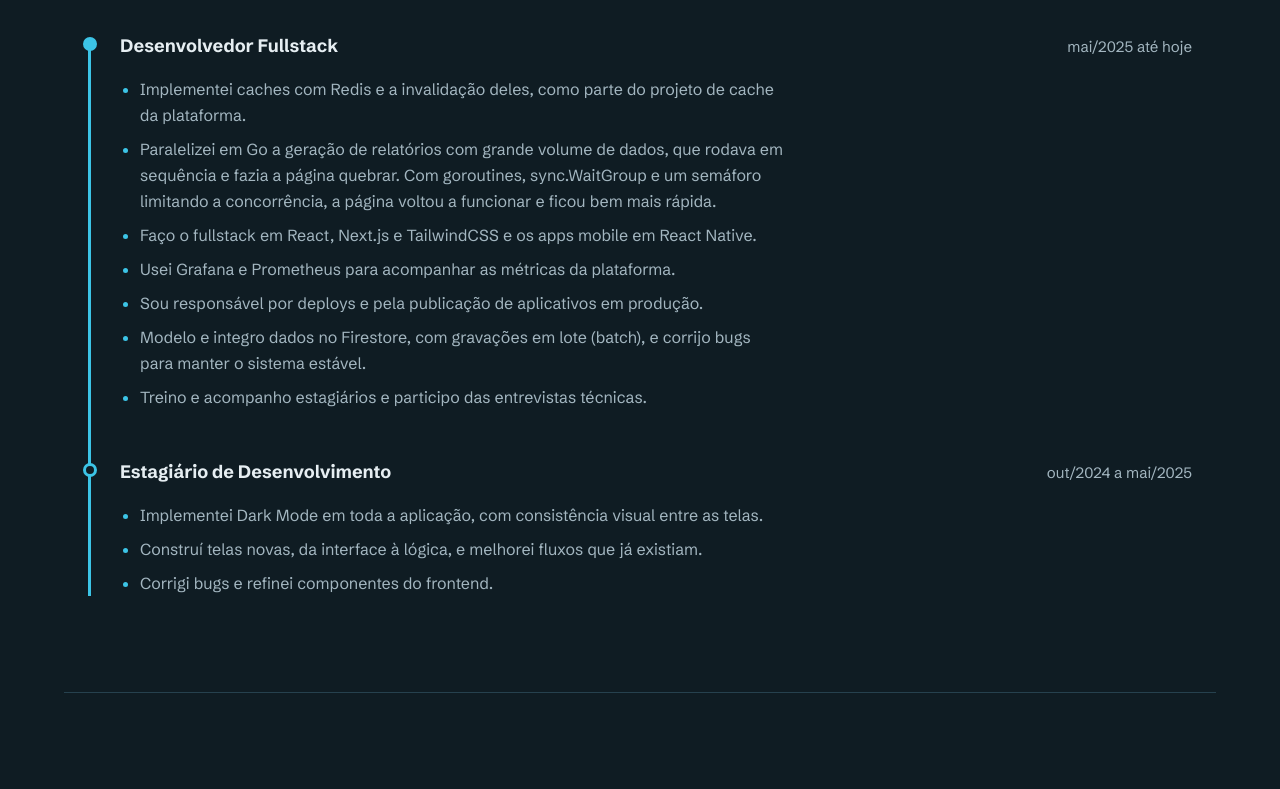
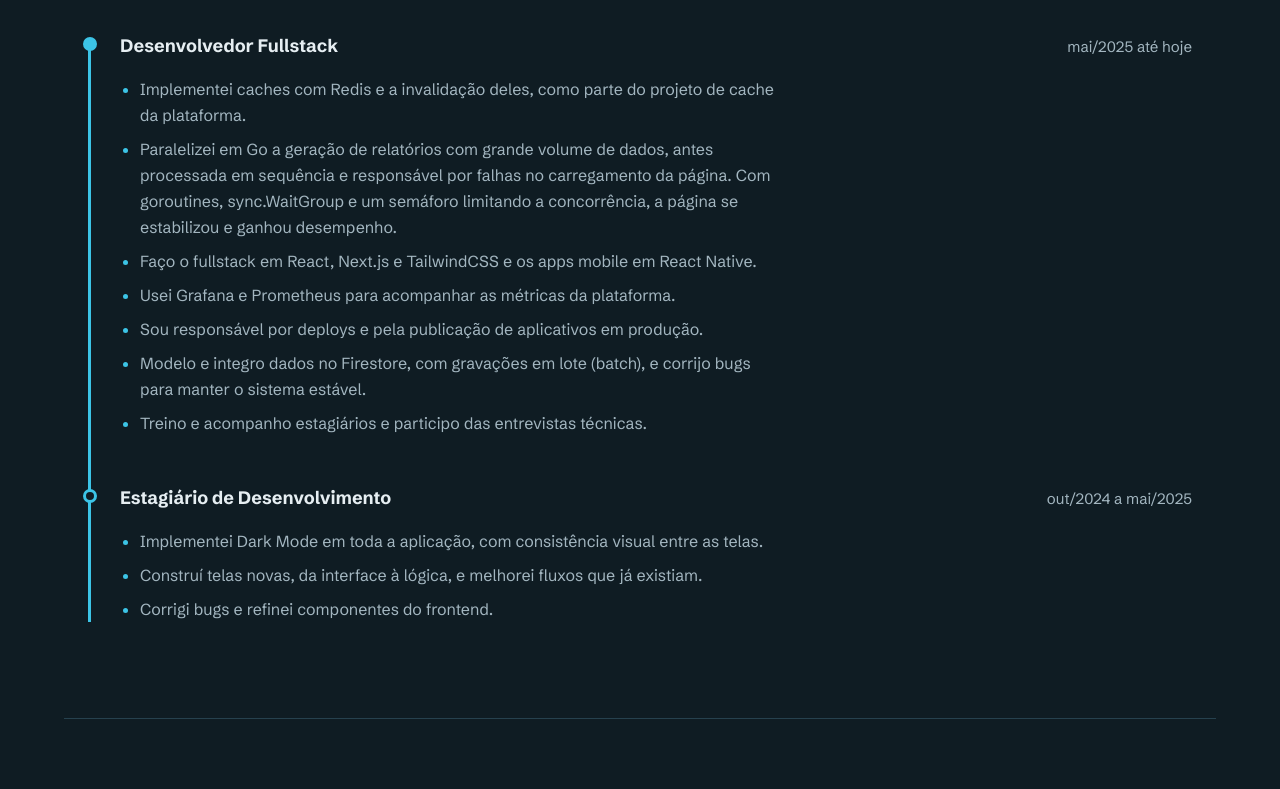
Before and after one commit to lirajoaop/jlira-portfolio, a Next.js app: page / in a window 1280 px wide. Shown: the part 960-1749 px from the top of the page. Built offline with nearby package versions, Linux system fonts and the light colour scheme.

Commit message:
Use a more formal wording for the report generation fix

```diff
--- a/src/content/content.ts
+++ b/src/content/content.ts
@@ -167,7 +167,7 @@ const pt: Content = {
         current: true,
         bullets: [
           "Implementei caches com Redis e a invalidação deles, como parte do projeto de cache da plataforma.",
-          "Paralelizei em Go a geração de relatórios com grande volume de dados, que rodava em sequência e fazia a página quebrar. Com goroutines, sync.WaitGroup e um semáforo limitando a concorrência, a página voltou a funcionar e ficou bem mais rápida.",
+          "Paralelizei em Go a geração de relatórios com grande volume de dados, antes processada em sequência e responsável por falhas no carregamento da página. Com goroutines, sync.WaitGroup e um semáforo limitando a concorrência, a página se estabilizou e ganhou desempenho.",
           "Faço o fullstack em React, Next.js e TailwindCSS e os apps mobile em React Native.",
           "Usei Grafana e Prometheus para acompanhar as métricas da plataforma.",
           "Sou responsável por deploys e pela publicação de aplicativos em produção.",
@@ -298,7 +298,7 @@ const pt: Content = {
             icon: "go",
             core: true,
             used: [
-              { where: "PontoGO", what: "Geração paralela de relatórios com grande volume de dados: goroutines, sync.WaitGroup e semáforo no lugar da execução em sequência, que fazia a página quebrar." },
+              { where: "PontoGO", what: "Geração paralela de relatórios com grande volume de dados: goroutines, sync.WaitGroup e semáforo no lugar do processamento em sequência, que causava falhas no carregamento da página." },
               { where: "PsiEncontra", what: "API e pontuação determinística do modo detalhado, além do PDF gerado com gofpdf." },
               { where: "Go Opportunities", what: "API REST em camadas Handler, Service e Repository." },
             ],
@@ -626,7 +626,7 @@ const en: Content = {
         current: true,
         bullets: [
           "Implemented Redis caches and their invalidation as part of the platform's caching project.",
-          "Parallelized in Go the generation of large reports that ran sequentially and broke the page. With goroutines, sync.WaitGroup and a semaphore capping concurrency, the page worked again and got much faster.",
+          "Parallelized in Go the generation of high-volume reports, previously processed sequentially and causing the page to fail to load. With goroutines, sync.WaitGroup and a semaphore capping concurrency, the page became stable and faster.",
           "Do fullstack work in React, Next.js and TailwindCSS, plus mobile apps in React Native.",
           "Used Grafana and Prometheus to track platform metrics.",
           "Own deployments and app releases to production.",
@@ -730,7 +730,7 @@ const en: Content = {
             icon: "go",
             core: true,
             used: [
-              { where: "PontoGO", what: "Parallel generation of large reports: goroutines, sync.WaitGroup and a semaphore instead of sequential runs, which broke the page." },
+              { where: "PontoGO", what: "Parallel generation of large reports: goroutines, sync.WaitGroup and a semaphore instead of sequential processing, which caused the page to fail to load." },
               { where: "PsiEncontra", what: "API and the deterministic scoring of the detailed mode, plus the PDF built with gofpdf." },
               { where: "Go Opportunities", what: "REST API in Handler, Service and Repository layers." },
             ],
```
